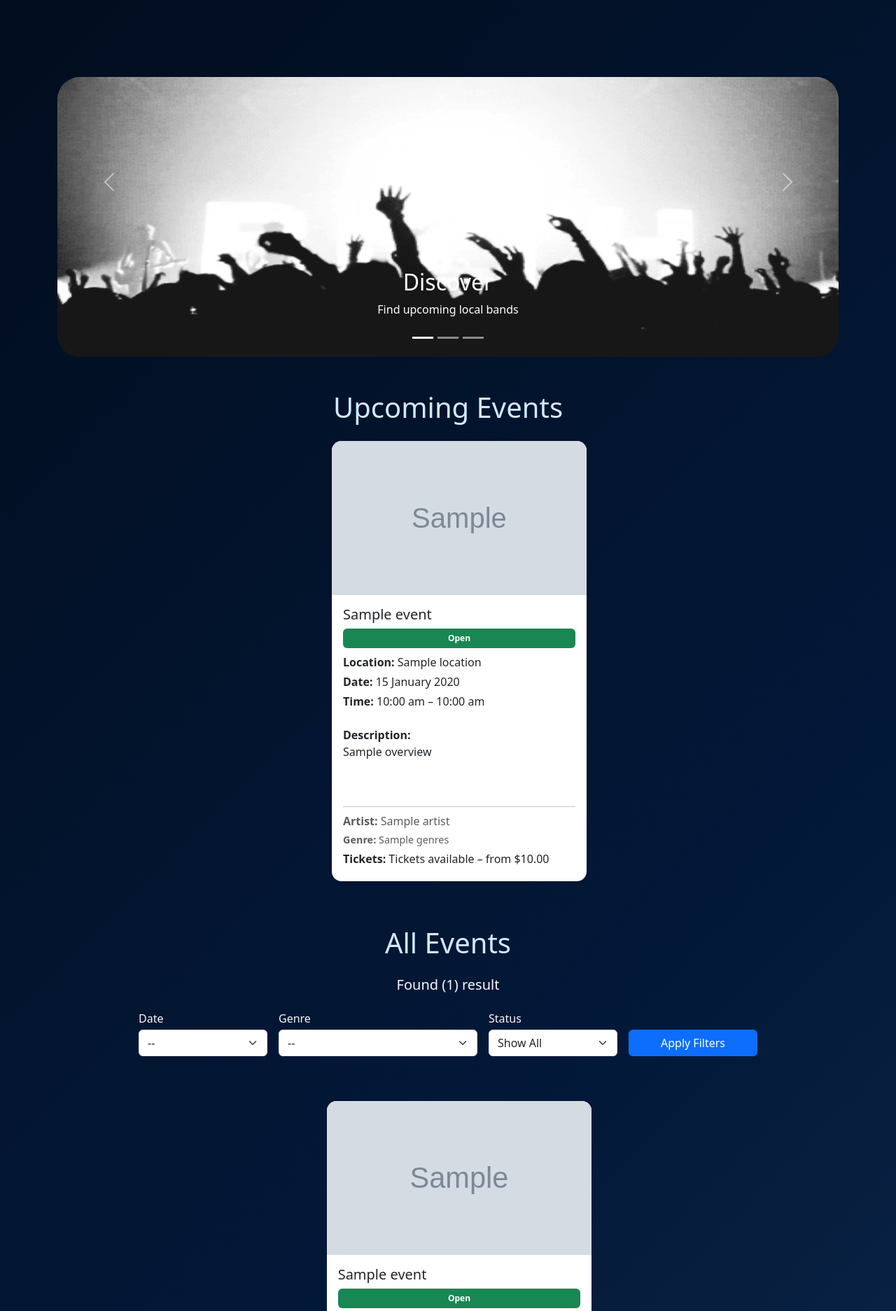
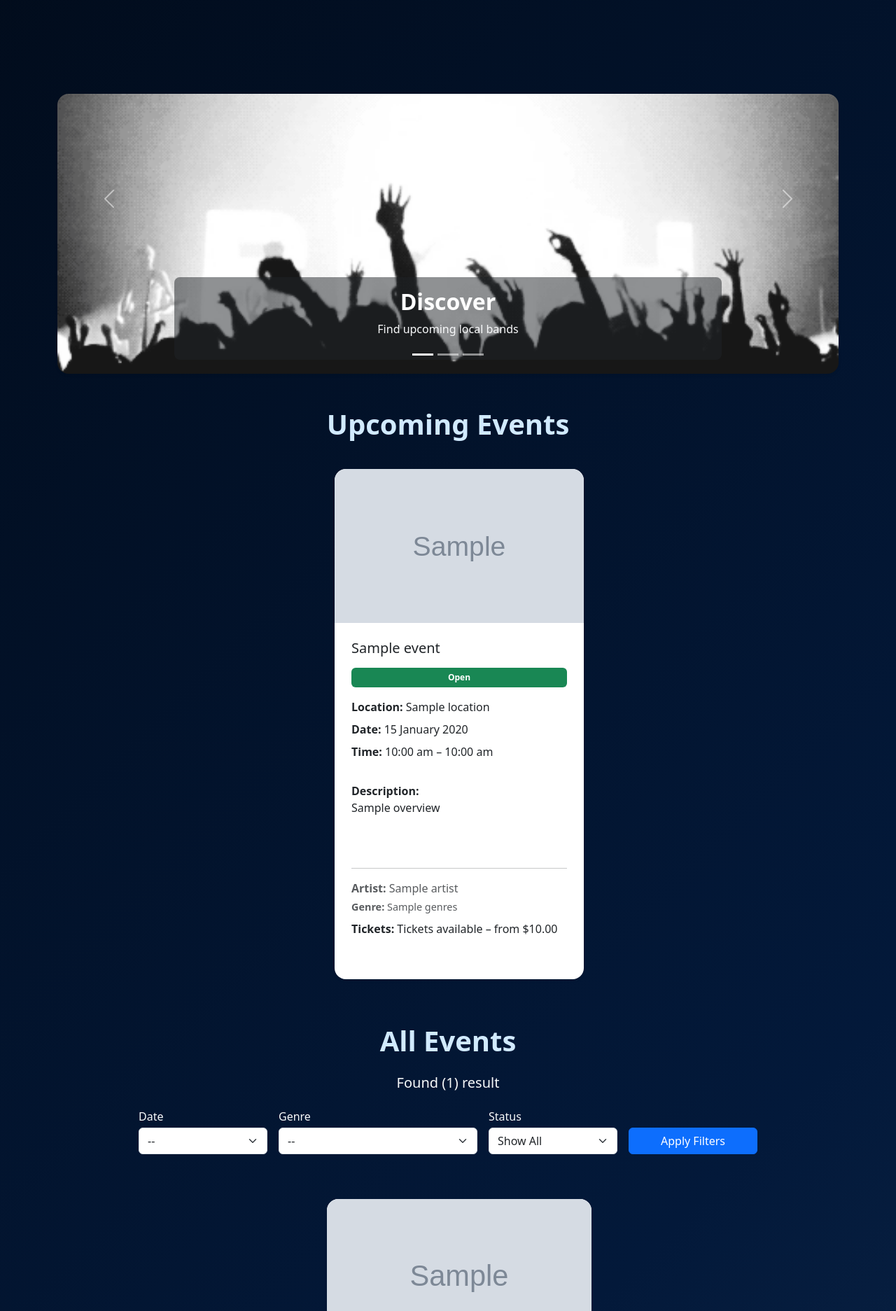
Before and after one commit to alfonso-av/iab207-assessment-2, a Flask app: template templates/index.html in a window 1280 px wide. Shown: the part 90-1963 px from the top of the page at 70% size. Run offline with Flask 3, Linux system fonts and the light colour scheme; the template is opened without the code that fills it: most values are stand-ins (such as "Sample title", 1, 10 or a date in 2020); grey boxes marked "Sample" are stand-in pictures; parts of the project's set-up code (start-up, migrations or seed data) failed here and were passed over; some libraries are stand-ins or nearby versions.

Commit message:
Removed and updated repeated descriptions for the events in the database; Polished event_details.html UI with better spacing and positioning - original UI was messy; updated status badges in event_details and edit_events to ensure that the event status badge colours are consistent across the entire website; ensured that the event cards in the homepage have reliable consistent sizes across all web browsers

```diff
--- a/static/style/style.css
+++ b/static/style/style.css
@@ -268,6 +268,48 @@ pre {
 
 #error {
   font-family: "bitcount grid single";
+}
 
+/* Make all cards stretch to equal height */
+#card_image .col-lg-4 {
+  display: flex;
+}
 
+#card_image .card {
+  display: flex;
+  flex-direction: column;
+  height: 100%;
 }
+
+/* Let the card body fill and distribute space evenly */
+#card_image .card-body {
+  display: flex;
+  flex-direction: column;
+  flex-grow: 1;
+}
+
+/* Clamp description text height for uniform card height */
+.description-box {
+  display: -webkit-box;
+  -webkit-line-clamp: 3;
+  -webkit-box-orient: vertical;
+  overflow: hidden;
+  min-height: 4.5em;         /* keeps cards same size when description short */
+}
+
+/* prevent overly long addresses from wrapping too wildly */
+.location-text {
+  word-break: break-word;
+  overflow-wrap: anywhere;
+}
+
+/* add space between rows of cards */
+#card_image > .col-lg-4 {
+  margin-bottom: 2rem;  /* Adds clean spacing between card rows */
+}
+
+@media (max-width: 768px) {
+  #card_image > .col-lg-4 {
+    margin-bottom: 1.5rem;
+  }
+}
--- a/templates/event_creation.html
+++ b/templates/event_creation.html
@@ -17,7 +17,7 @@
     {% endwith %}
 
     <!-- Allows a logged in user to create their own concert by detailing information about it -->
-    <form id="form" class="container border border-3 p-5 rounded-5" method="POST" enctype="multipart/form-data">
+    <form id="form" class="container border border-3 p-5 mt-5 rounded-5" method="POST" enctype="multipart/form-data">
         {{ form.hidden_tag() }}
         <div class="m-5">
             <h1 id="title">Create your Concert</h1>
--- a/templates/index.html
+++ b/templates/index.html
@@ -5,32 +5,33 @@
 <body id="homepage">
 
   <!-- Carousel -->
-  <div id="carouselExampleIndicators" class="container carousel slide">
+  <div id="carouselExampleIndicators" class="container carousel slide mt-4">
     <div class="carousel-indicators">
       <button type="button" data-bs-target="#carouselExampleIndicators" data-bs-slide-to="0" class="active"></button>
       <button type="button" data-bs-target="#carouselExampleIndicators" data-bs-slide-to="1"></button>
       <button type="button" data-bs-target="#carouselExampleIndicators" data-bs-slide-to="2"></button>
     </div>
-    <div id="carousel" class="carousel-inner rounded-5">
+
+    <div id="carousel" class="carousel-inner rounded-4 shadow-sm">
       <div class="carousel-item active">
-        <img src="{{ url_for('static', filename='img/concert 2.gif') }}" class="d-block w-100" alt="Discover">
-        <div class="carousel-caption">
-          <h2>Discover</h2>
-          <p>Find upcoming local bands</p>
+        <img src="{{ url_for('static', filename='img/concert 2.gif') }}" class="d-block w-100" alt="Discover" style="object-fit: cover; max-height: 500px;">
+        <div class="carousel-caption bg-dark bg-opacity-50 rounded-3 p-3">
+          <h2 class="fw-bold text-white">Discover</h2>
+          <p class="text-light">Find upcoming local bands</p>
         </div>
       </div>
       <div class="carousel-item">
-        <img src="{{ url_for('static', filename='img/concert 1.gif') }}" class="d-block w-100" alt="Create">
-        <div class="carousel-caption">
-          <h2>Create</h2>
-          <p>Host your own concert</p>
+        <img src="{{ url_for('static', filename='img/concert 1.gif') }}" class="d-block w-100" alt="Create" style="object-fit: cover; max-height: 500px;">
+        <div class="carousel-caption bg-dark bg-opacity-50 rounded-3 p-3">
+          <h2 class="fw-bold text-white">Create</h2>
+          <p class="text-light">Host your own concert</p>
         </div>
       </div>
       <div class="carousel-item">
-        <img src="{{ url_for('static', filename='img/concert 3.gif') }}" class="d-block w-100" alt="Variety">
-        <div class="carousel-caption">
-          <h2>Variety</h2>
-          <p>Enjoy browsing different genres</p>
+        <img src="{{ url_for('static', filename='img/concert 3.gif') }}" class="d-block w-100" alt="Variety" style="object-fit: cover; max-height: 500px;">
+        <div class="carousel-caption bg-dark bg-opacity-50 rounded-3 p-3">
+          <h2 class="fw-bold text-white">Variety</h2>
+          <p class="text-light">Enjoy browsing different genres</p>
         </div>
       </div>
     </div>
@@ -46,47 +47,46 @@
   </div>
 
   <!-- Upcoming Events Section -->
-  <div class="container mt-5 p-0">
-    <h1 class="text-center">Upcoming Events</h1>
+  <div class="container mt-5">
+    <h1 class="text-center mb-4 fw-bold">Upcoming Events</h1>
 
     <div id="card_image" class="row justify-content-center">
       {% for event in open_events %}
       <div class="col-lg-4 d-flex">
-        <!-- Each card links to its own event page -->
         <a href="{{ url_for('events.show', id=event.id) }}" class="card-link-wrapper text-decoration-none text-dark w-100">
-          <div class="card m-3 w-100 clickable-card shadow-sm">
+          <div class="card m-3 w-100 shadow-sm rounded-4 border-0">
             {% if event.image %}
-              <img src="{{ url_for('static', filename='uploads/' + event.image) }}" class="card-img-top" alt="{{ event.name }}">
+              <img src="{{ url_for('static', filename='uploads/' + event.image) }}" class="card-img-top rounded-top-4" alt="{{ event.name }}" style="object-fit: cover; max-height: 250px;">
             {% else %}
-              <img src="{{ url_for('static', filename='img/default_event.jpg') }}" class="card-img-top" alt="Default Event">
+              <img src="{{ url_for('static', filename='img/default_event.jpg') }}" class="card-img-top rounded-top-4" alt="Default Event" style="object-fit: cover; max-height: 250px;">
             {% endif %}
 
-            <div class="card-body">
-              <h5 class="card-title">{{ event.name }}</h5>
+            <div class="card-body p-4">
+              <h5 class="card-title mb-3">{{ event.name }}</h5>
 
-              <!-- Show different badge colours depending on event status -->
               {% set status = event.status.lower() %}
               {% if status == 'open' %}
-                <span class="badge text-bg-success mb-2 p-2">Open</span>
+                <span class="badge bg-success mb-3 px-3 py-2">Open</span>
               {% elif status == 'sold out' %}
-                <span class="badge text-bg-danger mb-2 p-2">Sold Out</span>
+                <span class="badge bg-danger mb-3 px-3 py-2">Sold Out</span>
               {% elif status == 'cancelled' %}
-                <span class="badge text-bg-warning mb-2 p-2">Cancelled</span>
+                <span class="badge bg-warning text-dark mb-3 px-3 py-2">Cancelled</span>
               {% elif status == 'inactive' %}
-                <span class="badge text-bg-secondary mb-2 p-2">Inactive</span>
+                <span class="badge bg-secondary mb-3 px-3 py-2">Inactive</span>
               {% else %}
-                <span class="badge text-bg-secondary mb-2 p-2">{{ event.status }}</span>
+                <span class="badge bg-secondary mb-3 px-3 py-2">{{ event.status }}</span>
               {% endif %}
 
-              <p class="card-text mb-1"><strong>Location:</strong> {{ event.location }}</p>
-              <p class="card-text mb-1"><strong>Date:</strong> {% if event.event_date %}{{ event.event_date.strftime('%d %B %Y') }}{% endif %}</p>
-              <p class="card-text mb-2">
+              <p class="card-text mb-2"><strong>Location:</strong> {{ event.location }}</p>
+              <p class="card-text mb-2"><strong>Date:</strong>
+                {% if event.event_date %}{{ event.event_date.strftime('%d %B %Y') }}{% endif %}
+              </p>
+              <p class="card-text mb-3">
                 <strong>Time:</strong>
                 {% if event.start_time %}{{ event.start_time.strftime('%I:%M %p')|lower }}{% endif %} –
                 {% if event.end_time %}{{ event.end_time.strftime('%I:%M %p')|lower }}{% endif %}
               </p>
 
-              <!-- Short event description -->
               <p class="card-text mt-3" style="min-height: 90px;">
                 <strong>Description:</strong><br>
                 {% set desc = event.overview or event.description %}
@@ -97,11 +97,10 @@
                 {% endif %}
               </p>
 
-              <hr class="my-2">
+              <hr class="my-3">
               <p class="card-text text-muted mb-1"><strong>Artist:</strong> {{ event.artist or 'Unknown' }}</p>
-              <p class="text-muted mb-1" style="font-size: 0.9rem;"><strong>Genre:</strong> {{ event.genres or 'Not specified' }}</p>
+              <p class="text-muted mb-2" style="font-size: 0.9rem;"><strong>Genre:</strong> {{ event.genres or 'Not specified' }}</p>
 
-              <!-- Ticket info -->
               {% set current_status = event.status.lower() %}
               {% if current_status == 'open' %}
                 <p class="card-text mb-1"><strong>Tickets:</strong> Tickets available
@@ -124,29 +123,22 @@
 
   <!-- All Events Section -->
   <div class="container-fluid mt-5 px-5" id="all-events">
-    <h1 class="text-center mb-4">All Events</h1>
+    <h1 class="text-center mb-4 fw-bold">All Events</h1>
 
-    <!-- Results summary -->
     {% if total_results is defined %}
       {% if total_results > 0 %}
         <h5 class="text-center text-light mb-4">
           Found ({{ total_results }}) {{ 'result' if total_results == 1 else 'results' }}
-          {% if q %}
-            matching “{{ q }}”
-          {% endif %}
+          {% if q %} matching “{{ q }}”{% endif %}
         </h5>
       {% else %}
         <h5 class="text-center text-light mb-4">
-          No events found
-          {% if q %}
-            matching “{{ q }}”
-          {% endif %}
+          No events found {% if q %} matching “{{ q }}”{% endif %}
         </h5>
       {% endif %}
     {% endif %}
 
     <!-- Filter Form -->
-    <!-- Handles date, genre, and status filters -->
     <form method="GET" action="{{ url_for('main.index') }}" class="row mb-5 justify-content-center align-items-end g-3 text-light">
       <div class="col-md-2">
         <label for="sort_date" class="form-label mb-1">Date</label>
@@ -189,41 +181,41 @@
       {% if events %}
         {% for event in events %}
         <div class="col-lg-4 d-flex">
-          <!-- Each card links to an event’s details page -->
           <a href="{{ url_for('events.show', id=event.id) }}" class="card-link-wrapper text-decoration-none text-dark w-100">
-            <div class="card m-3 w-100 clickable-card shadow-sm">
+            <div class="card m-3 w-100 shadow-sm rounded-4 border-0">
               {% if event.image %}
-                <img src="{{ url_for('static', filename='uploads/' + event.image) }}" class="card-img-top" alt="{{ event.name }}">
+                <img src="{{ url_for('static', filename='uploads/' + event.image) }}" class="card-img-top rounded-top-4" alt="{{ event.name }}" style="object-fit: cover; max-height: 250px;">
               {% else %}
-                <img src="{{ url_for('static', filename='img/default_event.jpg') }}" class="card-img-top" alt="Default Event">
+                <img src="{{ url_for('static', filename='img/default_event.jpg') }}" class="card-img-top rounded-top-4" alt="Default Event" style="object-fit: cover; max-height: 250px;">
               {% endif %}
 
-              <div class="card-body">
-                <h5 class="card-title">{{ event.name }}</h5>
+              <div class="card-body p-4">
+                <h5 class="card-title mb-3">{{ event.name }}</h5>
 
                 {% set status = event.status.lower() %}
                 {% if status == 'open' %}
-                  <span class="badge text-bg-success mb-2 p-2">Open</span>
+                  <span class="badge bg-success mb-3 px-3 py-2">Open</span>
                 {% elif status == 'sold out' %}
-                  <span class="badge text-bg-danger mb-2 p-2">Sold Out</span>
+                  <span class="badge bg-danger mb-3 px-3 py-2">Sold Out</span>
                 {% elif status == 'cancelled' %}
-                  <span class="badge text-bg-warning mb-2 p-2">Cancelled</span>
+                  <span class="badge bg-warning text-dark mb-3 px-3 py-2">Cancelled</span>
                 {% elif status == 'inactive' %}
-                  <span class="badge text-bg-secondary mb-2 p-2">Inactive</span>
+                  <span class="badge bg-secondary mb-3 px-3 py-2">Inactive</span>
                 {% else %}
-                  <span class="badge text-bg-secondary mb-2 p-2">{{ event.status }}</span>
+                  <span class="badge bg-secondary mb-3 px-3 py-2">{{ event.status }}</span>
                 {% endif %}
 
-                <p class="card-text mb-1"><strong>Location:</strong> {{ event.location }}</p>
-                <p class="card-text mb-1"><strong>Date:</strong> {% if event.event_date %}{{ event.event_date.strftime('%d %B %Y') }}{% endif %}</p>
-                <p class="card-text mb-2">
+                <p class="card-text mb-2 location-text"><strong>Location:</strong> {{ event.location }}</p>
+                <p class="card-text mb-2"><strong>Date:</strong>
+                  {% if event.event_date %}{{ event.event_date.strftime('%d %B %Y') }}{% endif %}
+                </p>
+                <p class="card-text mb-3">
                   <strong>Time:</strong>
                   {% if event.start_time %}{{ event.start_time.strftime('%I:%M %p')|lower }}{% endif %} –
                   {% if event.end_time %}{{ event.end_time.strftime('%I:%M %p')|lower }}{% endif %}
                 </p>
 
-                <!-- Short description preview -->
-                <p class="card-text mt-3" style="min-height: 90px;">
+                <p class="card-text mt-3 description-box" style="min-height: 90px;">
                   <strong>Description:</strong><br>
                   {% set desc = event.overview or event.description %}
                   {% if desc %}
@@ -233,11 +225,10 @@
                   {% endif %}
                 </p>
 
-                <hr class="my-2">
+                <hr class="my-3">
                 <p class="card-text text-muted mb-1"><strong>Artist:</strong> {{ event.artist or 'Unknown' }}</p>
-                <p class="text-muted mb-1" style="font-size: 0.9rem;"><strong>Genre:</strong> {{ event.genres or 'Not specified' }}</p>
+                <p class="text-muted mb-2" style="font-size: 0.9rem;"><strong>Genre:</strong> {{ event.genres or 'Not specified' }}</p>
 
-                <!-- Ticket info -->
                 {% set current_status = event.status.lower() %}
                 {% if current_status == 'open' %}
                   <p class="card-text mb-1"><strong>Tickets:</strong> Tickets available
@@ -261,7 +252,7 @@
     </div>
   </div>
 
-  <!-- Keeps scroll position when filters/search are used -->
+  <!-- Scroll memory -->
   <script>
     window.addEventListener("DOMContentLoaded", () => {
       if (sessionStorage.getItem("shouldScroll") === "true") {
@@ -275,7 +266,6 @@
       }
     });
 
-    // When a filter form is submitted, remember to scroll back down
     document.addEventListener("submit", (e) => {
       const action = e.target.getAttribute("action") || "";
       if (action.includes("/index") || action === "/") {
```
Also changed, not shown: templates/edit_events.html (+29 -18 lines), templates/event_details.html (+134 -97 lines), travel/events.py (+60 -96 lines), instance/events.db.
